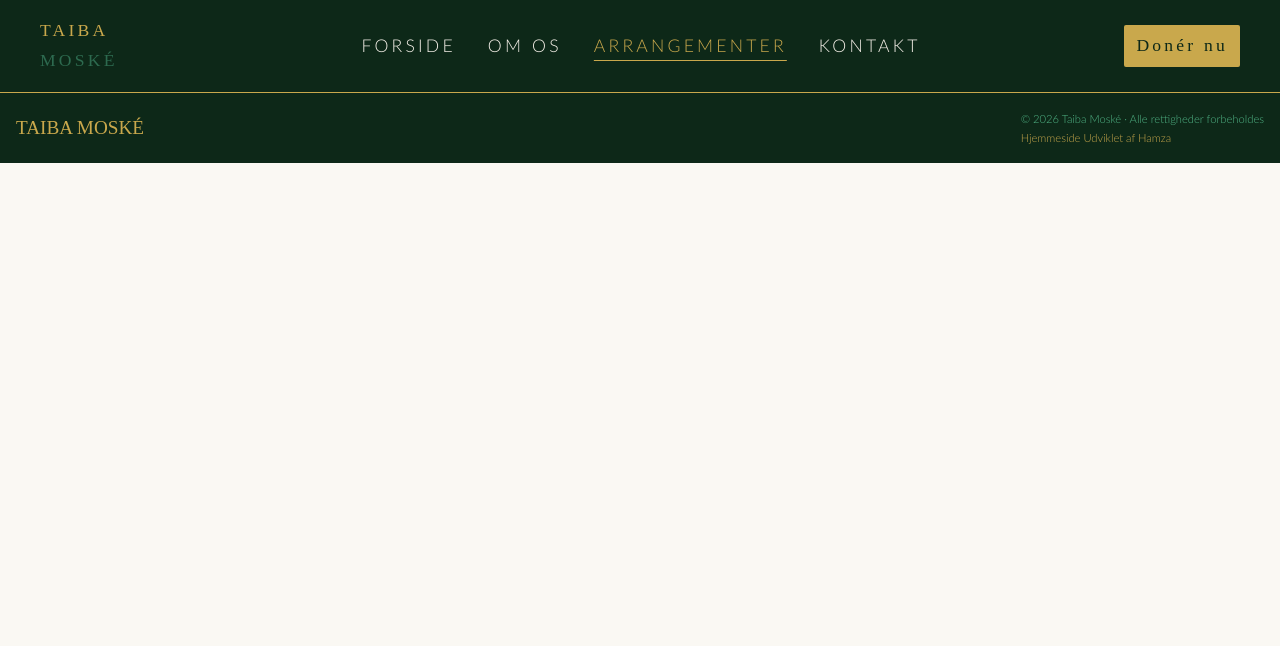
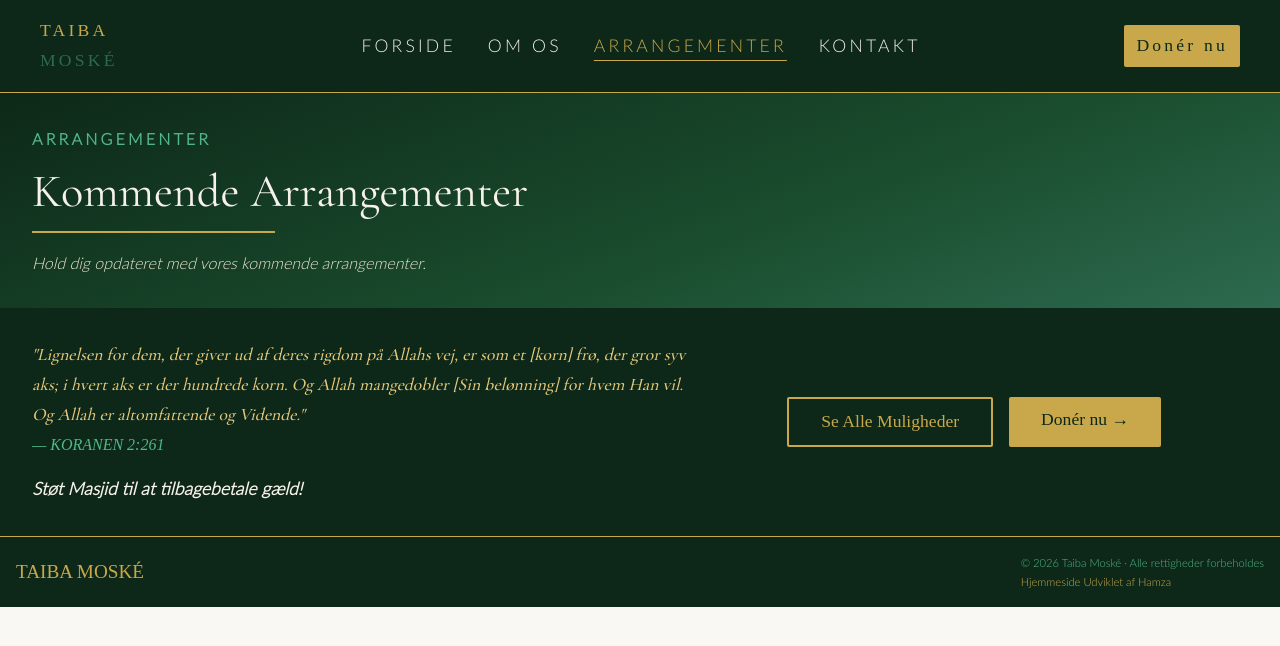
Before and after one commit to HamzaIbrahimi/Taiba, a SvelteKit app: page /arrangementer in a window 1280 px wide. Shown: the top 646 px of the page. Built offline with nearby package versions, Linux system fonts and the light colour scheme; a web font is replaced by a local one.

Commit message:
Start working on the events page

```diff
--- a/src/routes/arrangementer/+page.svelte
+++ b/src/routes/arrangementer/+page.svelte
@@ -0,0 +1,68 @@
+<script>
+	import Cta from '$lib/components/Cta.svelte';
+	import Carousel from '$lib/components/Carousel.svelte';
+	import i from '$lib/assets/events/dars-kids.webp';
+	const images = import.meta.glob(['../../lib/assets/events/*'], {
+		eager: true,
+		import: 'default'
+	});
+
+	const imgSources = Object.values(images);
+</script>
+
+<div class="head">
+	<div class="about-us">
+		<h4>Arrangementer</h4>
+		<div>Kommende <br /> Arrangementer</div>
+		<hr />
+		<p>Hold dig opdateret med vores kommende arrangementer.</p>
+	</div>
+</div>
+<Carousel {imgSources} />
+<Cta />
+
+<style>
+	hr {
+		width: 30%;
+		height: 2px;
+		background-color: var(--clr-gold);
+		border: none;
+	}
+
+	h4 {
+		color: var(--clr-sage);
+		text-transform: uppercase;
+		letter-spacing: 0.2rem;
+	}
+
+	.head {
+		background: var(--clr-bg-hero);
+	}
+
+	.about-us {
+		background: var(--clr-bg-hero);
+		padding: 2rem;
+	}
+
+	.about-us div {
+		font-size: 2.9rem;
+		color: var(--fc-primary);
+		font-family: var(--ff-heading);
+	}
+
+	.about-us p {
+		margin-top: 1rem;
+		color: var(--clr-parchment);
+		font-style: italic;
+	}
+
+	@media (min-width: 768px) {
+		.about-us div br {
+			display: none;
+		}
+
+		hr {
+			width: 20%;
+		}
+	}
+</style>
--- a/src/routes/kontakt/+page.svelte
+++ b/src/routes/kontakt/+page.svelte
@@ -123,6 +123,7 @@
 		font-family: var(--ff-heading);
 		color: var(--fc-primary);
 		font-size: 2.9rem;
+		font-weight: 500;
 	}
 
 	h3 {
```
Also changed, not shown: src/lib/components/Carousel.svelte (added).
